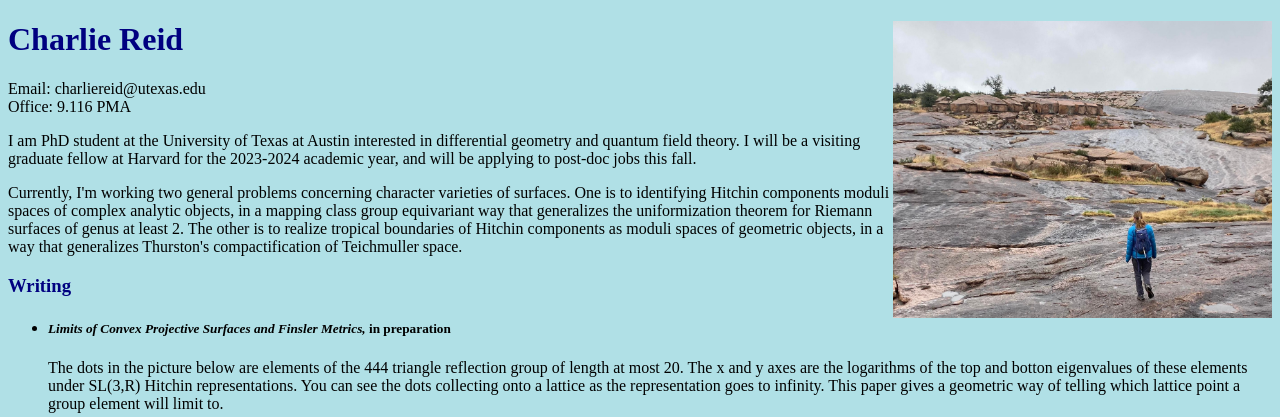
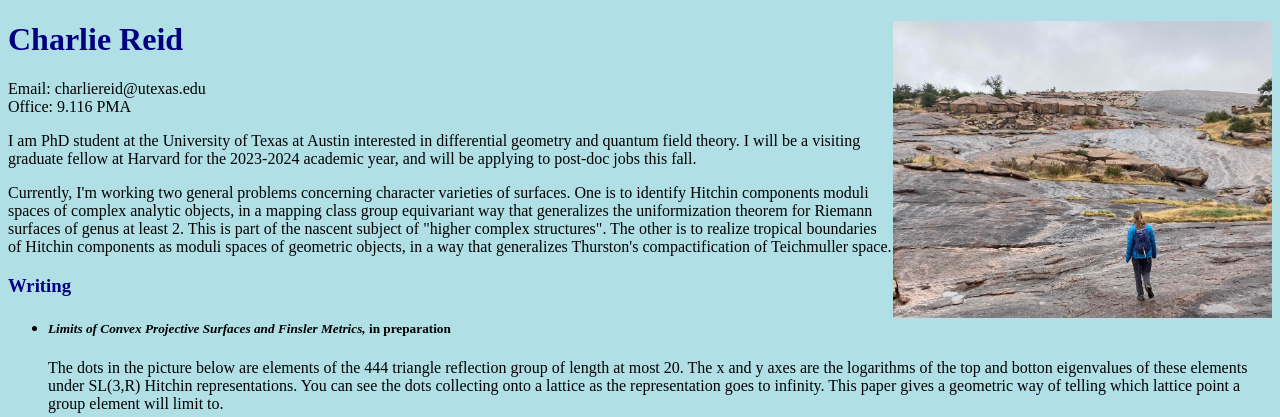
Before and after one commit to charlie-reid/charlie-reid.github.io, a plain HTML site: page index.html in a window 1280 px wide. Shown: the top 417 px of the page. Drawn offline with Linux system fonts and the light colour scheme.

Commit message:
Update index.html

```diff
--- a/index.html
+++ b/index.html
@@ -23,7 +23,7 @@
   I am PhD student at the University of Texas at Austin interested in differential geometry and quantum field theory. I will be a visiting graduate fellow at Harvard for the 2023-2024 academic year, and will be applying to post-doc jobs this fall.
 </p>
 <p>
-  Currently, I'm working two general problems concerning character varieties of surfaces. One is to identifying Hitchin components moduli spaces of complex analytic objects, in a mapping class group equivariant way that generalizes the uniformization theorem for Riemann surfaces of genus at least 2. The other is to realize tropical boundaries of Hitchin components as moduli spaces of geometric objects, in a way that generalizes Thurston's compactification of Teichmuller space.
+  Currently, I'm working two general problems concerning character varieties of surfaces. One is to identify Hitchin components moduli spaces of complex analytic objects, in a mapping class group equivariant way that generalizes the uniformization theorem for Riemann surfaces of genus at least 2. This is part of the nascent subject of "higher complex structures". The other is to realize tropical boundaries of Hitchin components as moduli spaces of geometric objects, in a way that generalizes Thurston's compactification of Teichmuller space.
   </p>
   <h3>Writing</h3>
   <ul>
```
